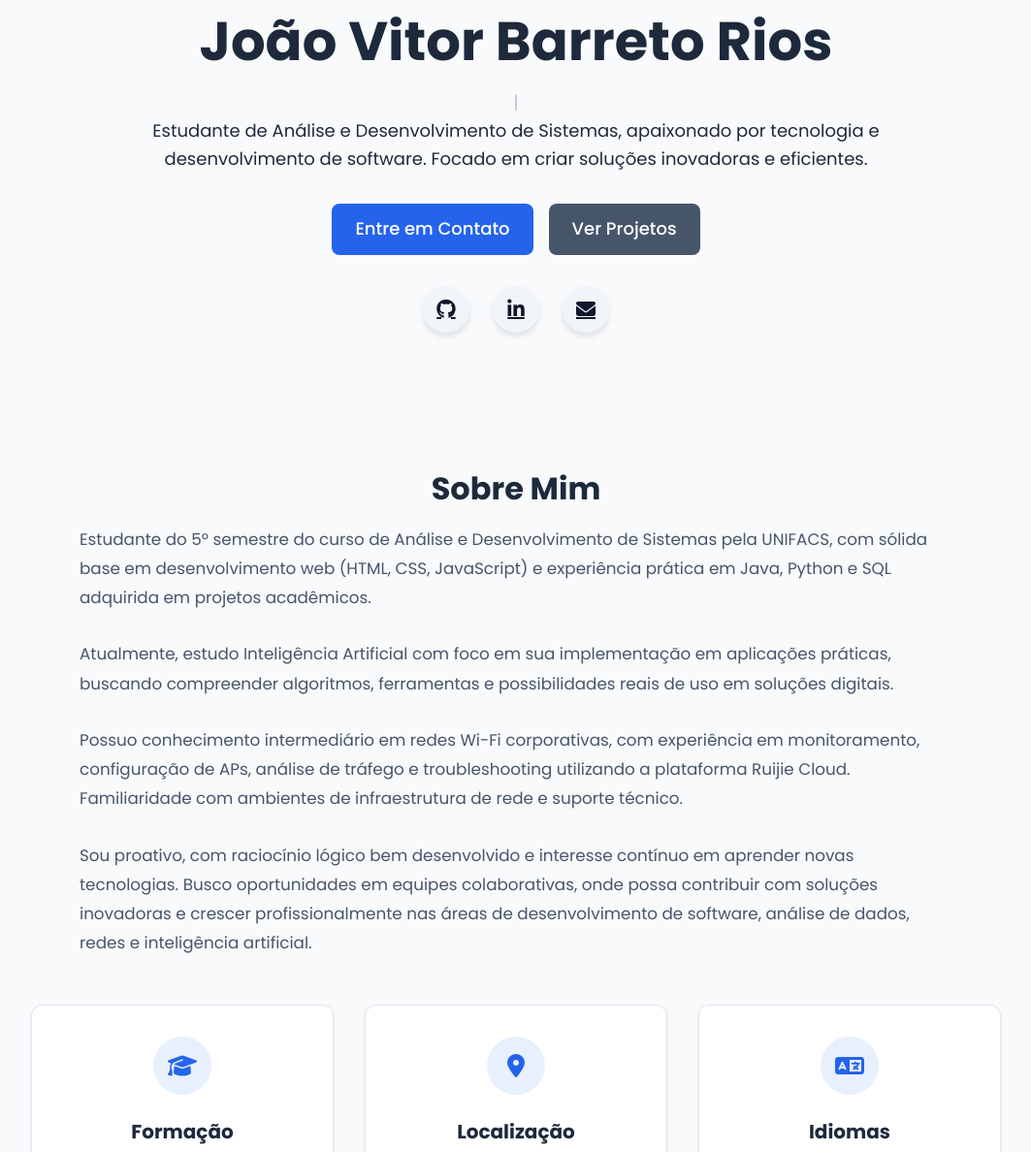
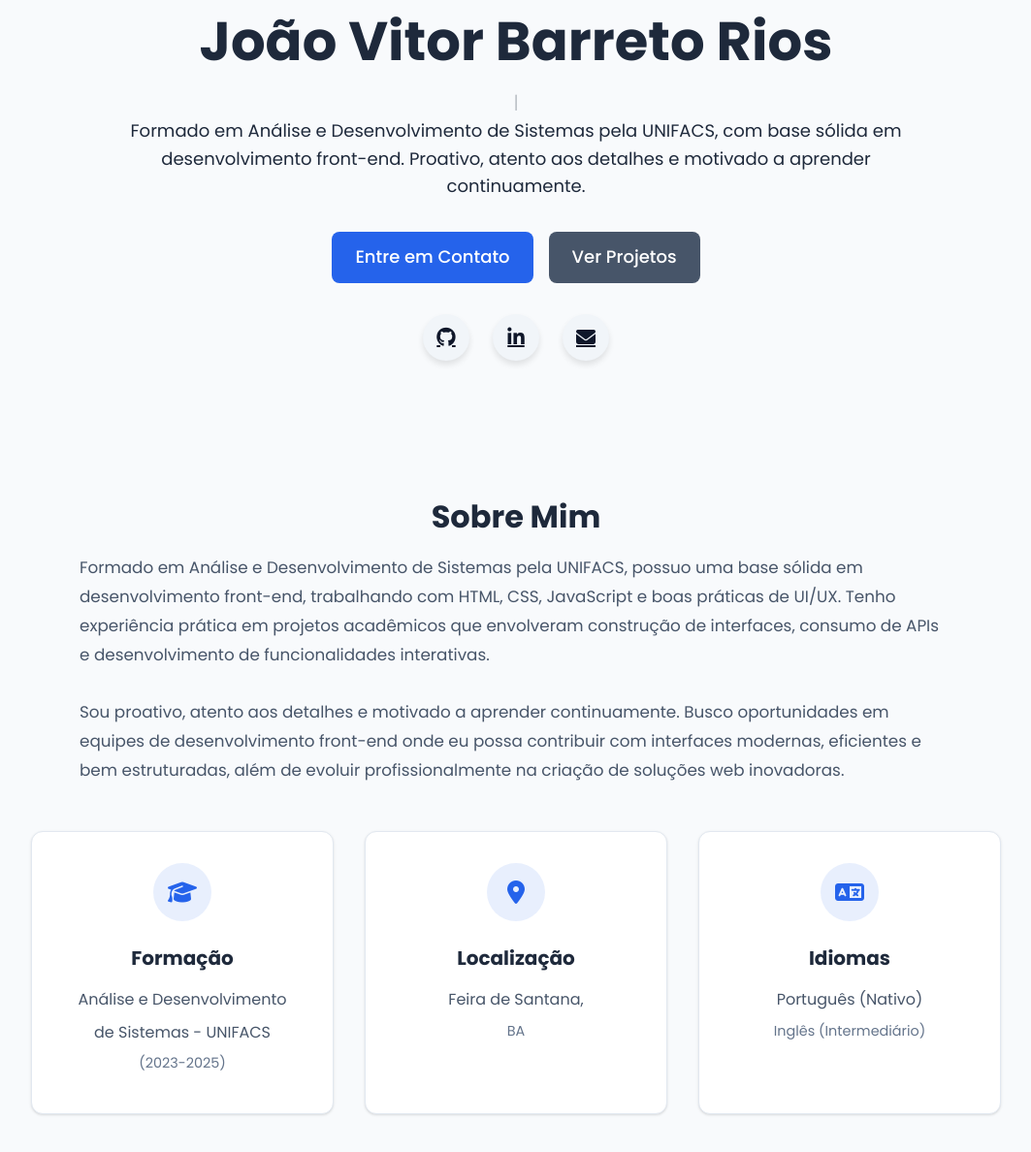
Before and after one commit to JVbarreto/Repositorio-Web, a plain HTML site: page index.html in a window 1280 px wide. Shown: the part 760-1948 px from the top of the page at 97% size, without its empty margins (108-1171 px from the left). Drawn offline with nearby package versions, Linux system fonts and the light colour scheme.

Commit message:
Ajuste de informações

```diff
--- a/index.html
+++ b/index.html
@@ -3,7 +3,7 @@
 <head>
     <meta charset="UTF-8">
     <meta name="viewport" content="width=device-width, initial-scale=1.0">
-    <meta name="description" content="Portfólio profissional de João Vitor Barreto Rios - Desenvolvedor Full Stack em formação, especializado em desenvolvimento web e soluções inovadoras">
+    <meta name="description" content="Portfólio de João Vitor Barreto Rios - Desenvolvedor Front-end formado em Análise e Desenvolvimento de Sistemas pela UNIFACS, especializado em HTML, CSS, JavaScript e UI/UX">
     <meta name="author" content="João Vitor Barreto Rios">
     <meta name="keywords" content="desenvolvedor, programador, full stack, João Vitor Barreto Rios, portfolio, desenvolvimento web, HTML, CSS, JavaScript, Java, Python">
 
@@ -11,19 +11,19 @@
     <link rel="canonical" href="https://jvbarreto.github.io">
 
     <!-- Open Graph / Social Media -->
-    <meta property="og:title" content="João Vitor Barreto Rios - Desenvolvedor Full Stack">
-    <meta property="og:description" content="Portfólio profissional de João Vitor Barreto Rios, desenvolvedor Full Stack em formação">
+    <meta property="og:title" content="João Vitor Barreto Rios - Desenvolvedor Front-End">
+    <meta property="og:description" content="Portfólio profissional focado em desenvolvimento front-end com HTML, CSS, JavaScript e boas práticas de UI/UX">
     <meta property="og:type" content="website">
     <meta property="og:url" content="https://jvbarreto.github.io">
     <meta property="og:image" content="https://jvbarreto.github.io/assets/images/profile.jpg">
 
     <!-- Twitter Card -->
     <meta name="twitter:card" content="summary_large_image">
-    <meta name="twitter:title" content="João Vitor Barreto Rios - Desenvolvedor Full Stack">
-    <meta name="twitter:description" content="Portfólio profissional de João Vitor Barreto Rios, desenvolvedor Full Stack em formação">
+    <meta name="twitter:title" content="João Vitor Barreto Rios - Desenvolvedor Front-End">
+    <meta name="twitter:description" content="Portfólio profissional focado em desenvolvimento front-end com HTML, CSS, JavaScript e boas práticas de UI/UX">
     <meta name="twitter:image" content="https://jvbarreto.github.io/assets/images/profile.jpg">
 
-    <title>João Vitor Barreto Rios | Desenvolvedor Full Stack</title>
+    <title>João Vitor Barreto Rios | Desenvolvedor Front-End</title>
 
     <!-- Preload Critical Resources -->
     <link rel="preload" href="css/style.css" as="style">
@@ -51,7 +51,7 @@
         "@context": "https://schema.org",
         "@type": "Person",
         "name": "João Vitor Barreto Rios",
-        "jobTitle": "Desenvolvedor Full Stack em formação",
+        "jobTitle": "Desenvolvedor Front-End",
         "url": "https://jvbarreto.github.io",
         "sameAs": [
             "https://www.linkedin.com/in/vitor-barretodev",
@@ -66,11 +66,9 @@
             "HTML",
             "CSS",
             "JavaScript",
-            "Java",
-            "Python",
-            "SQL",
+            "UI/UX",
             "Web Development",
-            "Technical Support"
+            "APIs"
         ]
     }
     </script>
@@ -115,8 +113,8 @@
                     <h1>João Vitor Barreto Rios</h1>
                     <p id="typed-text" class="subtitle"></p>
                     <p class="description">
-                        Estudante de Análise e Desenvolvimento de Sistemas, apaixonado por tecnologia
-                        e desenvolvimento de software. Focado em criar soluções inovadoras e eficientes.
+                        Formado em Análise e Desenvolvimento de Sistemas pela UNIFACS, com base sólida em desenvolvimento front-end.
+                        Proativo, atento aos detalhes e motivado a aprender continuamente.
                     </p>
                     <div class="cta-buttons">
                         <a href="#contato" class="btn btn-primary">Entre em Contato</a>
@@ -154,23 +152,14 @@
                 <div class="about-content reveal">
                     <div class="about-text">
                         <p>
-                            Estudante do 5º semestre do curso de Análise e Desenvolvimento de Sistemas pela UNIFACS,
-                            com sólida base em desenvolvimento web (HTML, CSS, JavaScript) e experiência prática em
-                            Java, Python e SQL adquirida em projetos acadêmicos.
+                            Formado em Análise e Desenvolvimento de Sistemas pela UNIFACS, possuo uma base sólida em desenvolvimento front-end,
+                            trabalhando com HTML, CSS, JavaScript e boas práticas de UI/UX. Tenho experiência prática em projetos acadêmicos que envolveram
+                            construção de interfaces, consumo de APIs e desenvolvimento de funcionalidades interativas.
                         </p>
                         <p>
-                            Atualmente, estudo Inteligência Artificial com foco em sua implementação em aplicações práticas,
-                            buscando compreender algoritmos, ferramentas e possibilidades reais de uso em soluções digitais.
-                        </p>
-                        <p>
-                            Possuo conhecimento intermediário em redes Wi-Fi corporativas, com experiência em monitoramento,
-                            configuração de APs, análise de tráfego e troubleshooting utilizando a plataforma Ruijie Cloud.
-                            Familiaridade com ambientes de infraestrutura de rede e suporte técnico.
-                        </p>
-                        <p>
-                            Sou proativo, com raciocínio lógico bem desenvolvido e interesse contínuo em aprender novas tecnologias.
-                            Busco oportunidades em equipes colaborativas, onde possa contribuir com soluções inovadoras e crescer
-                            profissionalmente nas áreas de desenvolvimento de software, análise de dados, redes e inteligência artificial.
+                            Sou proativo, atento aos detalhes e motivado a aprender continuamente. Busco oportunidades em equipes de desenvolvimento
+                            front-end onde eu possa contribuir com interfaces modernas, eficientes e bem estruturadas, além de evoluir profissionalmente
+                            na criação de soluções web inovadoras.
                         </p>
                     </div>
                     <div class="about-info">
```
